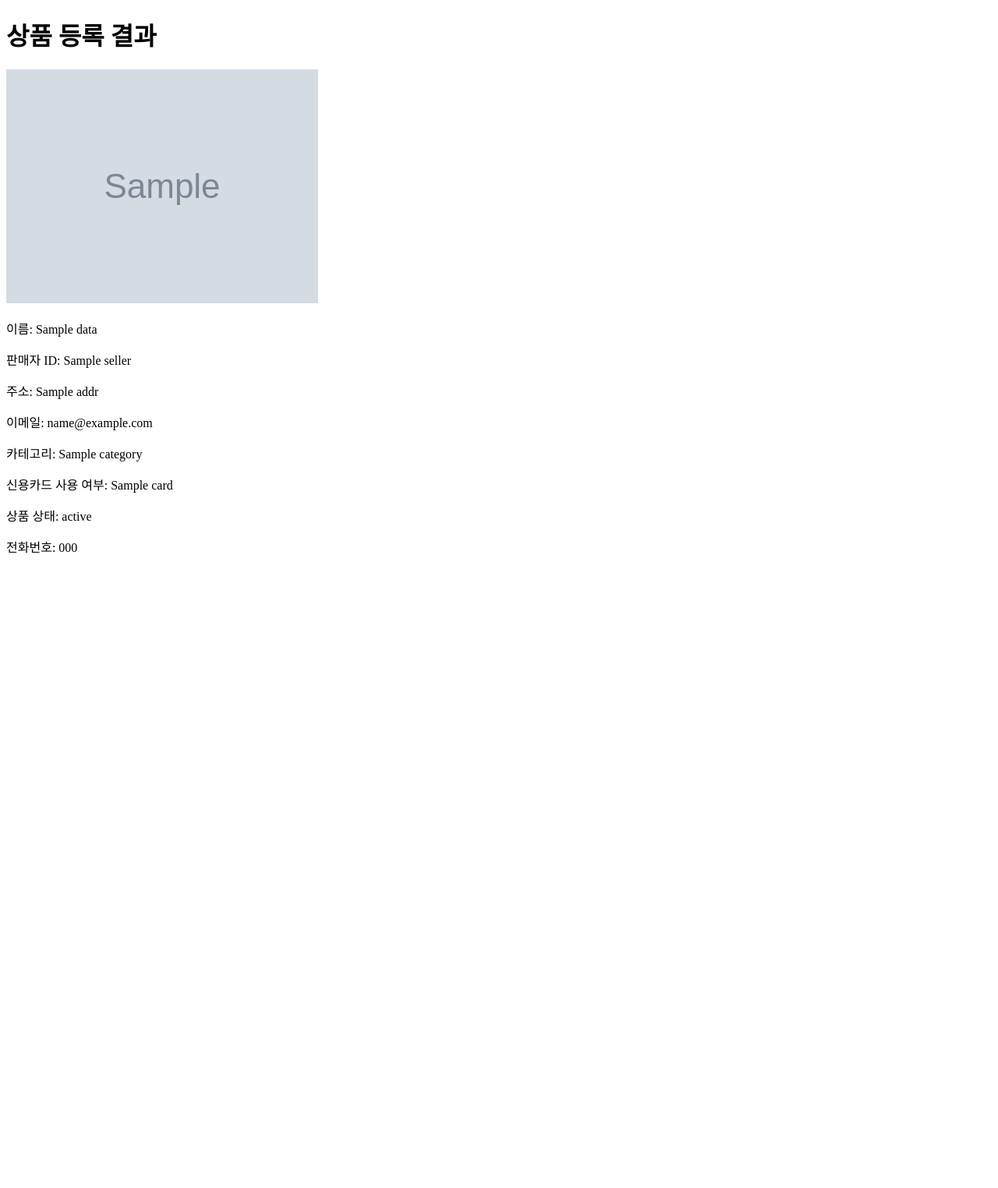
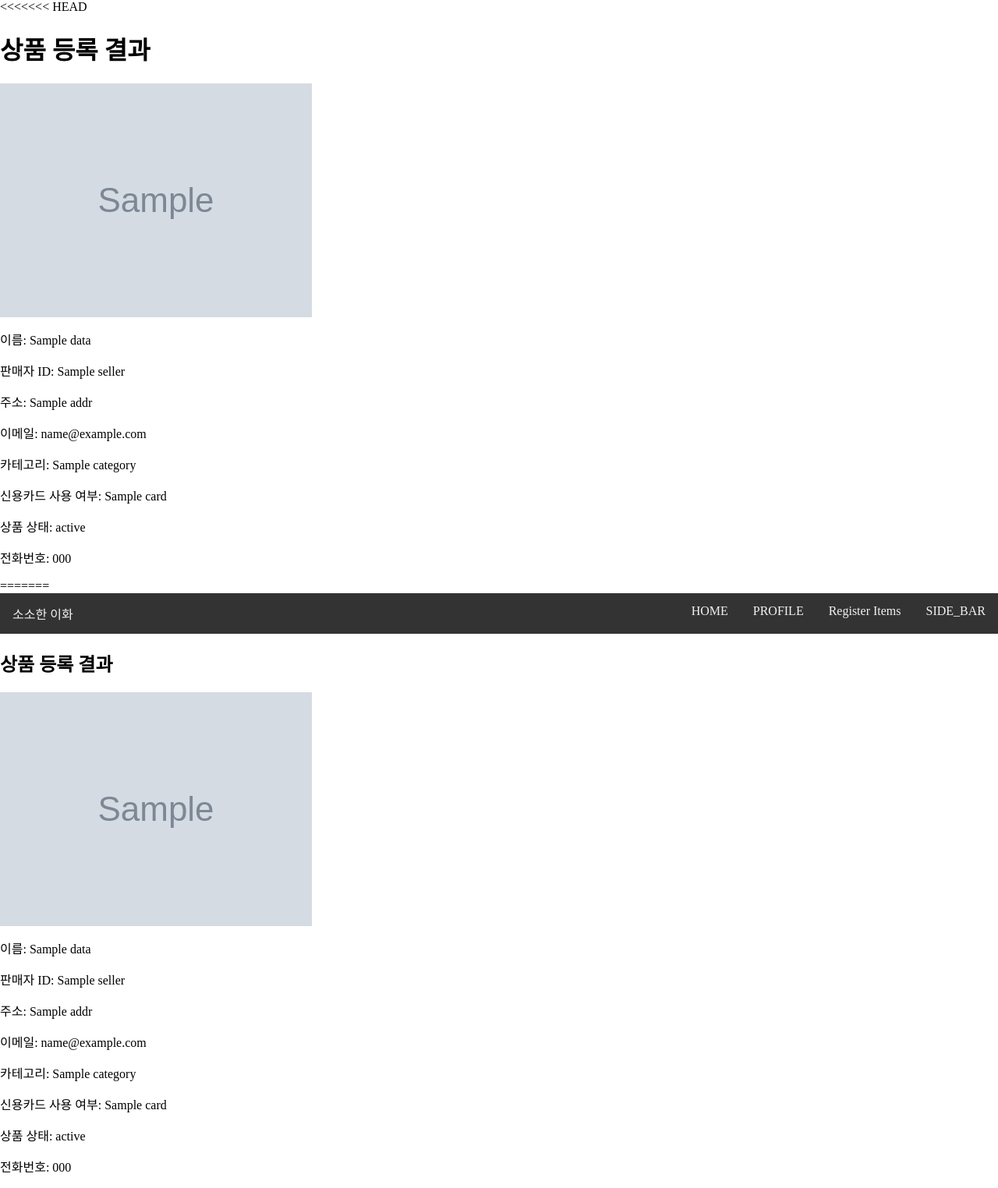
Before and after one commit to brynhildr04/flask_BugBusters, a Python web app: template templates/result.html in a window 1280 px wide. Shown: the whole page at 78% size. Before the commit the page ends 710 px from the top, so only its background shows below. Run offline with Jinja, Linux system fonts and the light colour scheme; the template is opened without the code that fills it: most values are stand-ins (such as "Sample title", 1, 10 or a date in 2020); grey boxes marked "Sample" are stand-in pictures.

Commit message:
html 파일 추가

```diff
--- a/templates/index.html
+++ b/templates/index.html
@@ -18,7 +18,7 @@
             <a href="">SIDE_BAR</a>
             <a href="cart.html">Register Items</a>
             <a href="profile.html">PROFILE</a>
-            <a href="http://127.0.0.1:5000">HOME</a> /*수정 완료*/
+            <a href="http://127.0.0.1:5000">HOME</a>
             <a href="" class="navbar__toogleBtn">
                 <i class="fas fa-bars"></i>
             </a>
--- a/templates/result.html
+++ b/templates/result.html
@@ -1,3 +1,4 @@
+<<<<<<< HEAD
 <!DOCTYPE html>
 <html lang="en">
 <head>
@@ -18,3 +19,29 @@
     <p>전화번호: {{ data.get('phone') }}</p>
 </body>
 </html>
+=======
+{% extends "index.html" %}
+
+<!DOCTYPE html>
+<html lang="en">
+<head>
+    <meta charset="UTF-8">
+    <meta name="viewport" content="width=device-width, initial-scale=1.0">
+    <title>결과 페이지</title>
+</head>
+{% block section %}
+<body>
+    <h1>상품 등록 결과</h1>
+    <img src="{{img_path}}"/>
+    <p>이름: {{ data.name }}</p>
+    <p>판매자 ID: {{ data.seller }}</p>
+    <p>주소: {{ data.addr }}</p>
+    <p>이메일: {{ data.email }}</p>
+    <p>카테고리: {{ data.category }}</p>
+    <p>신용카드 사용 여부: {{ data.card }}</p>
+    <p>상품 상태: {{ data.status }}</p>
+    <p>전화번호: {{ data.phone }}</p>
+</body>
+{% endblock section %}
+</html>
+>>>>>>> cdb64a02df944e74c520eef9c8e5acad5806db78
```
Also changed, not shown: app.py (+6 -2 lines), templates/cart.html (+5 -5 lines), 상품등록하기.html (added, +51 -0 lines), static/images/스크린샷 2024-10-15 195253.png (added), static/images/스크린샷 2024-10-15 195457.png (added), static/images/스크린샷 2024-10-15 195630.png (added), 1 other file.
